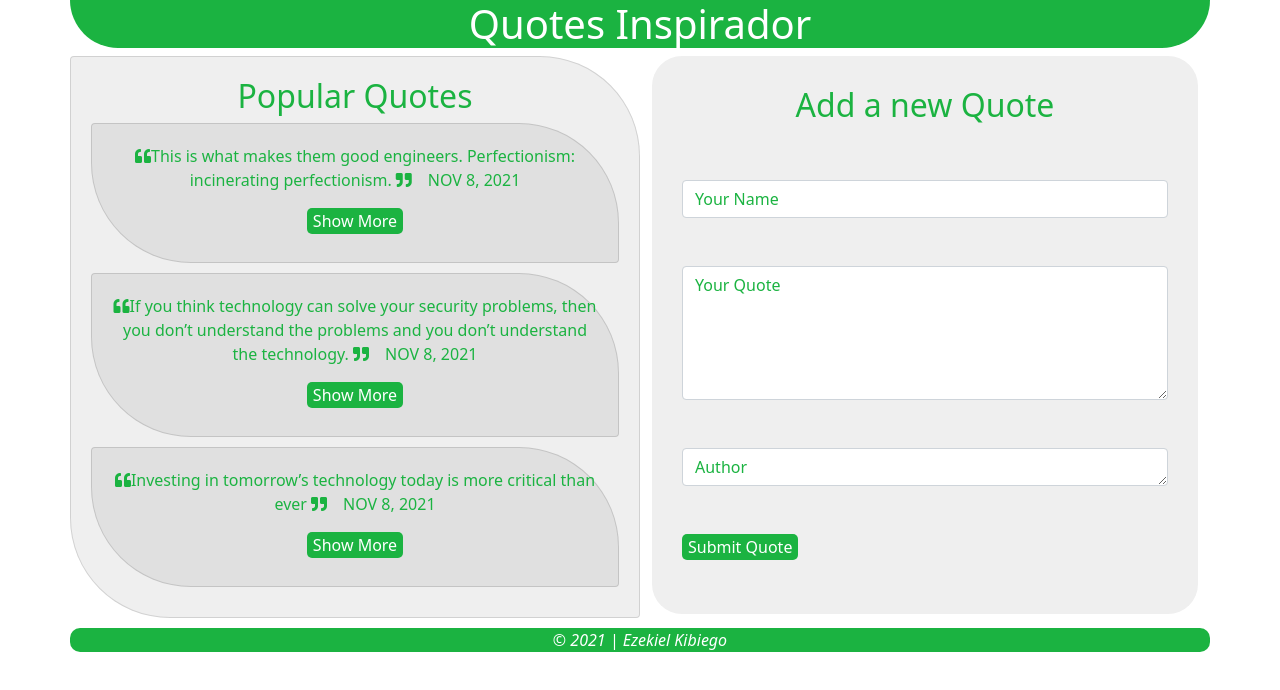
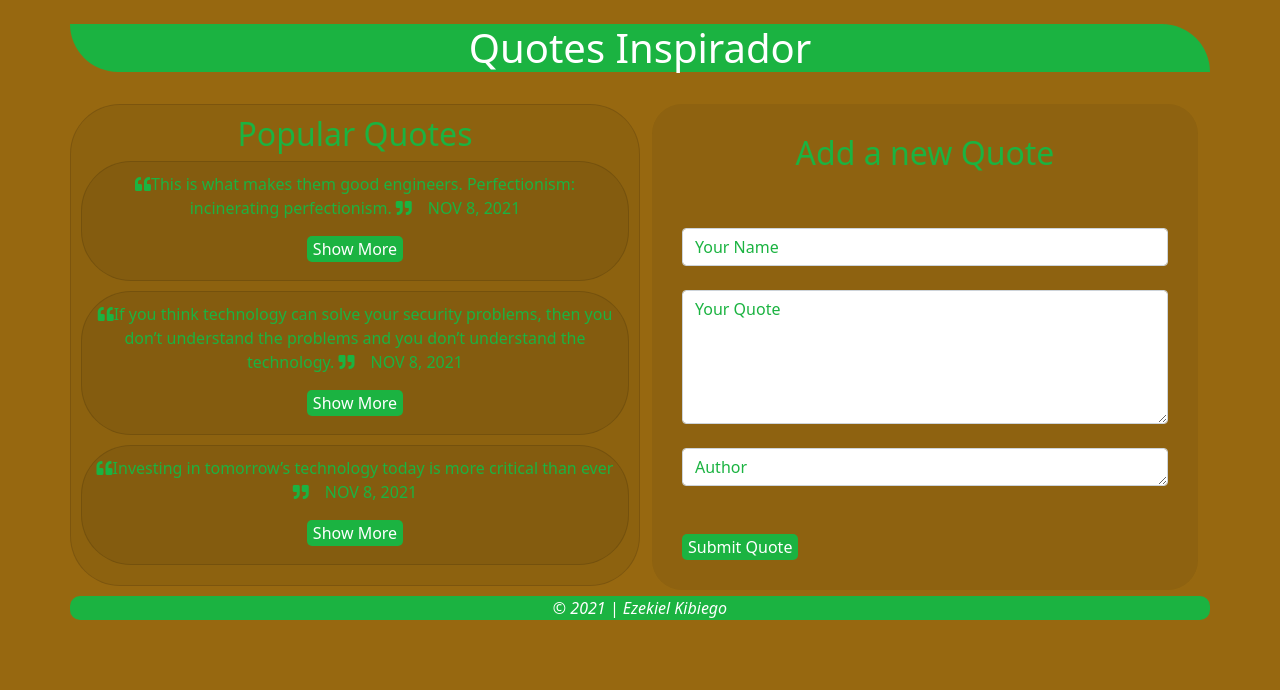
Before and after one commit to ezekielkibiego/Quotes-App, an Angular app: page / in a window 1280 px wide. Shown: the top 690 px of the page. Built offline with nearby package versions, Linux system fonts and the light colour scheme.

Commit message:
add body background color

```diff
--- a/src/app/quote-form/quote-form.component.html
+++ b/src/app/quote-form/quote-form.component.html
@@ -6,12 +6,12 @@
         <div class="form-group">
             <label for="name"></label>
             <input type="name" required class="form-control" id="name" [(ngModel)]="newQuote.yourName" placeholder="Your Name" name="name" #name='ngModel'>
-        </div><br>
+        </div>
         <div class="form-group">
             <label for="quote"></label>
             <textarea rows="5" type="text" class="form-control" id="quote" [(ngModel)]="newQuote.name" placeholder="Your Quote" name="quote" #quote='ngModel' required></textarea>
 
-        </div><br>
+        </div>
         <div class="form-group">
 
             <label for="author"></label>
@@ -19,7 +19,7 @@
 
         </div><br><br>
         <div class="input">
-            <button type="submit" class=""> Submit Quote</button><br><br>
+            <button type="submit" class=""> Submit Quote</button><br>
         </div>
     </form>
 </div>
--- a/src/app/quotes/quotes.component.css
+++ b/src/app/quotes/quotes.component.css
@@ -7,32 +7,27 @@
   background-color: rgba(24, 24, 26, 0.068);
   color: rgb(27, 179, 65);
   border-bottom-left-radius: 50px;
-  border-bottom-right-radius: 50px;
+  border-top-right-radius: 50px;
 }
 
   .toolbar {
     color: white;
     background-color: rgb(27, 179, 65);
     border-bottom-left-radius: 50px;
-    border-bottom-right-radius: 50px;
+    border-top-right-radius: 50px;
   }
   button:hover{
   background-color: white;
   color: rgb(27, 179, 65);
 }
 
-  .toolbar img {
-    margin: 0 16px;
-
-  }
-
 
   .card{
     background-color: rgba(24, 24, 26, 0.068);
     margin-bottom: 10px;
-    padding: 20px;
-    border-bottom-left-radius: 100px;
-    border-top-right-radius: 100px;
+    padding: 10px;
+    border-radius: 50px;
+    border-radius: 50px;
 
   }
 button{
--- a/src/app/quotes/quotes.component.html
+++ b/src/app/quotes/quotes.component.html
@@ -1,8 +1,8 @@
-<div class="container-fluid bg">
+<div class="container-fluid bg"><br>
   <div class=" container toolbar ">
     <h1 class="text-center">Quotes Inspirador</h1>
   </div>
-
+  <br>
   <div class="container">
 
     <div class="row">
--- a/src/index.html
+++ b/src/index.html
@@ -9,6 +9,11 @@
   <link rel="stylesheet" href="https://pro.fontawesome.com/releases/v5.10.0/css/all.css" integrity="sha384-AYmEC3Yw5cVb3ZcuHtOA93w35dYTsvhLPVnYs9eStHfGJvOvKxVfELGroGkvsg+p" crossorigin="anonymous"/>
 </head>
 <body>
+  <style>
+    body{
+    background-color: rgb(151, 104, 16);
+}
+  </style>
   <app-root></app-root>
 </body>
 </html>
```
Also changed, not shown: src/assets/Screenshot.png.
